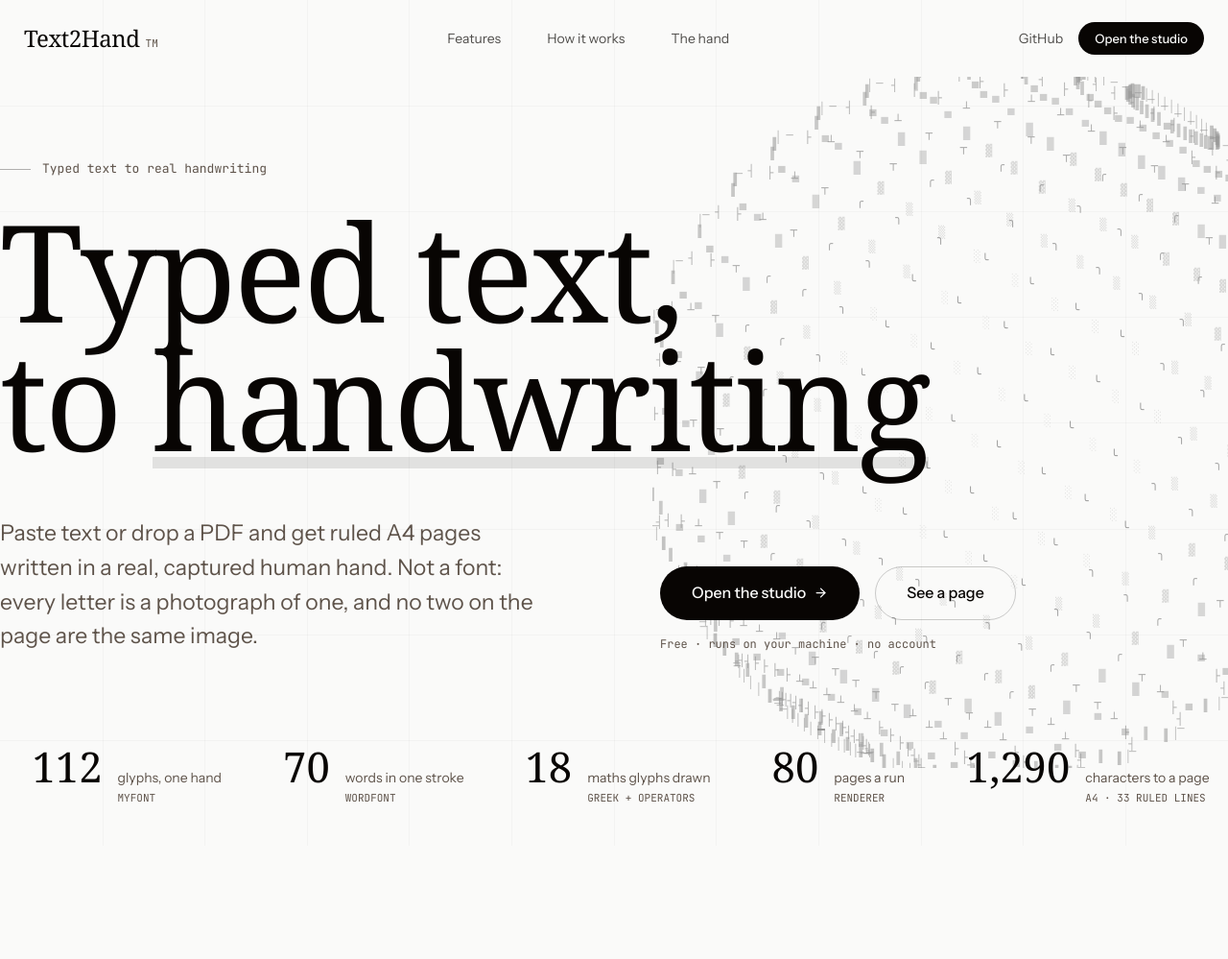
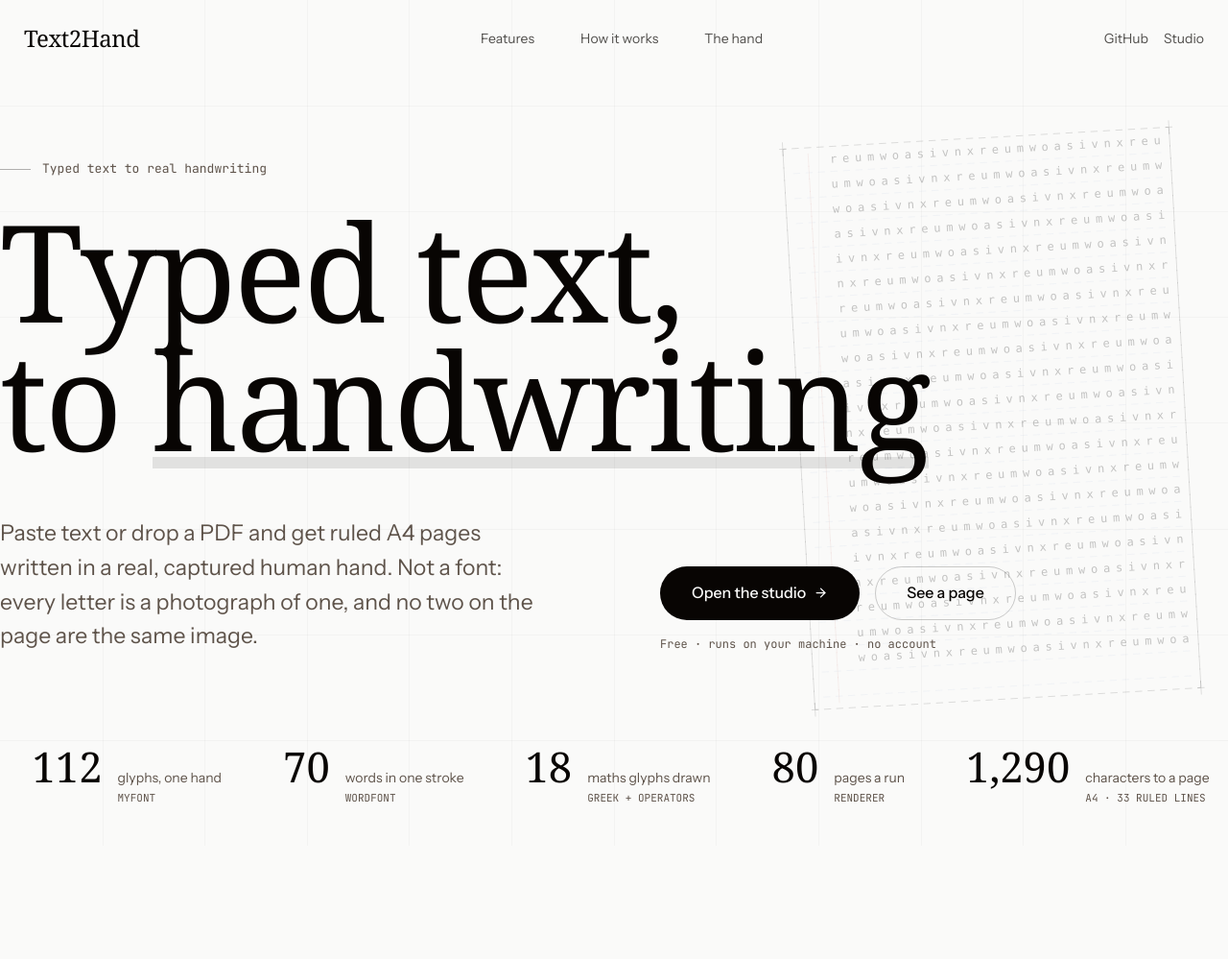
Before and after one commit to pranjalprateek6/Text2Hand, a Flask app: page / in a window 1280 px wide. Shown: the top 999 px of the page at 96% size. Run offline with Flask 3, Linux system fonts and the light colour scheme; some libraries are stand-ins or nearby versions; some web fonts are replaced.

Commit message:
One CTA, no TM, and the sphere becomes a page writing itself
The nav and the hero both carried an "Open the studio" pill in the same
viewport. The hero keeps the button; the nav's becomes a plain Studio link
beside GitHub, so the page has one call to action and a way to get around.

The TM mark is gone from every wordmark. The product is not a trademark and
the affectation came with the template.

The ASCII sphere is replaced by the same idea pointed at this product: a
tilted A4 sheet sketched in characters, faint blue rules, a red margin two
cells in, and letter-like marks arriving line by line behind a blinking pen
cursor. When the page fills it holds, clears, and starts over with a new
scatter of marks. Each cell's mark is deterministic in the page seed, so
written text does not flicker frame to frame; the sheet sways a couple of
degrees as it writes; reduced motion shows a finished page held still.

The browser pane spent the session frozen at 0x0, so the renderer was
verified headlessly instead: fx.js run under Node against a mock canvas
confirms an empty page draws only frame, rules and margin, and a finished
page carries 567 written marks over 660 rule cells and 44 margin cells with
no stray cursor. The DOM changes were verified in the pane, which works
even without rendering frames.

```diff
--- a/static/fx.js
+++ b/static/fx.js
@@ -46,13 +46,19 @@ function wordRotator(host) {
   setInterval(() => { at = (at + 1) % words.length; swap(words[at]); }, 2500);
 }
 
-/* ------------------------------------------------------------ ascii sphere */
+/* -------------------------------------------------------------- ascii page */
 
-function sphere(canvas) {
+/* The template shipped an ASCII sphere here. Ours is an ASCII page: a tilted
+   A4 sheet sketched in characters, faint blue rules and a red margin, with
+   letter-like marks arriving line by line behind a pen cursor. When the page
+   fills, it clears and starts over: the product, drawn in the template's own
+   medium. */
+function asciiPage(canvas) {
   const ctx = canvas.getContext("2d");
   if (!ctx) return;
-  const CHARS = "░▒▓█▀▄▌▐│─┤├┴┬╭╮╰╯";
-  let time = 0.6, raf = null, running = !REDUCED;
+  const INK = "aeimnorsuvwx";
+  const CELL = 13;
+  let t = 0, written = 0, hold = 0, seed = 7, raf = null, running = !REDUCED;
 
   const resize = () => {
     const dpr = devicePixelRatio || 1;
@@ -62,42 +68,73 @@ function sphere(canvas) {
     ctx.setTransform(dpr, 0, 0, dpr, 0, 0);
   };
 
+  // one deterministic mark per cell, so written text does not flicker
+  const mark = (row, col) => INK[(row * 31 + col * 7 + seed * 13) % INK.length];
+
   const paint = () => {
     const r = canvas.getBoundingClientRect();
+    if (!r.width) return;
     ctx.clearRect(0, 0, r.width, r.height);
+
+    const ph = r.height * 0.84;               // A4, portrait
+    const pw = ph / 1.414;
+    const x0 = (r.width - pw) / 2, y0 = (r.height - ph) / 2;
+    const cols = Math.floor(pw / CELL), rows = Math.floor(ph / CELL);
     const cx = r.width / 2, cy = r.height / 2;
-    const radius = Math.min(r.width, r.height) * 0.52;
+
+    ctx.save();
+    ctx.translate(cx, cy);
+    ctx.rotate(-0.055 + Math.sin(t * 0.5) * 0.02);   // resting tilt plus a slow sway
+    ctx.translate(-cx, -cy);
     ctx.font = "12px monospace";
     ctx.textAlign = "center";
     ctx.textBaseline = "middle";
 
-    const pts = [];
-    for (let phi = 0; phi < Math.PI * 2; phi += 0.15) {
-      for (let theta = 0; theta < Math.PI; theta += 0.15) {
-        const x = Math.sin(theta) * Math.cos(phi + time * 0.5);
-        const y = Math.sin(theta) * Math.sin(phi + time * 0.5);
-        const z = Math.cos(theta);
-        const rotY = time * 0.3;
-        const nx = x * Math.cos(rotY) - z * Math.sin(rotY);
-        const nz = x * Math.sin(rotY) + z * Math.cos(rotY);
-        const rotX = time * 0.2;
-        const ny = y * Math.cos(rotX) - nz * Math.sin(rotX);
-        const fz = y * Math.sin(rotX) + nz * Math.cos(rotX);
-        pts.push({ x: cx + nx * radius, y: cy + ny * radius, z: fz,
-                   ch: CHARS[Math.floor(((fz + 1) / 2) * (CHARS.length - 1))] });
-      }
+    const at = (c, row, col, alpha, colour) => {
+      ctx.fillStyle = colour || `rgba(0, 0, 0, ${alpha})`;
+      ctx.fillText(c, x0 + col * CELL + CELL / 2, y0 + row * CELL + CELL / 2);
+    };
+
+    // the sheet's edge
+    for (let c = 0; c < cols; c++) { at("─", 0, c, 0.3); at("─", rows - 1, c, 0.3); }
+    for (let rw = 0; rw < rows; rw++) { at("│", rw, 0, 0.3); at("│", rw, cols - 1, 0.3); }
+    at("╭", 0, 0, 0.35); at("╮", 0, cols - 1, 0.35);
+    at("╰", rows - 1, 0, 0.35); at("╯", rows - 1, cols - 1, 0.35);
+
+    // ruling every other row, and the red margin two cells in
+    for (let rw = 2; rw < rows - 1; rw += 2) {
+      for (let c = 1; c < cols - 1; c++) at("─", rw, c, 0, "rgba(70, 110, 180, 0.13)");
     }
-    pts.sort((a, b) => a.z - b.z);
-    for (const p of pts) {
-      ctx.fillStyle = `rgba(0, 0, 0, ${0.2 + (p.z + 1) * 0.4})`;
-      ctx.fillText(p.ch, p.x, p.y);
+    for (let rw = 1; rw < rows - 1; rw++) at("│", rw, 2, 0, "rgba(180, 60, 50, 0.18)");
+
+    // the writing: lines sit on the rules, indented past the margin
+    const lineRows = [];
+    for (let rw = 2; rw < rows - 2; rw += 2) lineRows.push(rw - 1);
+    const perLine = cols - 5;
+    const total = lineRows.length * perLine;
+    const done = Math.min(written, total);
+    for (let i = 0; i < done; i++) {
+      const row = lineRows[Math.floor(i / perLine)];
+      const col = 4 + (i % perLine);
+      at(mark(row, col), row, col, 0.55);
     }
+    // the pen, blinking at the write head
+    if (done < total && Math.floor(t * 2.4) % 2 === 0) {
+      at("▌", lineRows[Math.floor(done / perLine)], 4 + (done % perLine), 0.8);
+    }
+    ctx.restore();
+    return total;
   };
 
   const loop = () => {
     if (!running) return;
-    paint();
-    time += 0.02;
+    const total = paint() || 0;
+    t += 0.016;
+    if (written >= total && total > 0) {
+      if (++hold > 110) { written = 0; hold = 0; seed = (seed * 17 + 3) % 97; }
+    } else {
+      written += 1.6;                        // a hurried but human pace
+    }
     raf = requestAnimationFrame(loop);
   };
 
@@ -107,7 +144,8 @@ function sphere(canvas) {
   // script runs, and a window resize never comes to correct it. Re-measure
   // and repaint whenever the box itself changes size.
   new ResizeObserver(() => { resize(); paint(); }).observe(canvas);
-  paint();                                   // a still sphere even if frames never run
+  if (REDUCED) written = 1e9;                // a finished page, held still
+  paint();                                   // painted once even if frames never run
   if (!REDUCED) {
     new IntersectionObserver((es) => {
       es.forEach((e) => {
@@ -181,7 +219,7 @@ function reveals() {
 function boot() {
   shrinkNav();
   document.querySelectorAll("[data-words]").forEach(wordRotator);
-  document.querySelectorAll(".fx-sphere").forEach(sphere);
+  document.querySelectorAll(".fx-page").forEach(asciiPage);
   document.querySelectorAll("[data-spotlight]").forEach(spotlight);
   steps();
   reveals();
--- a/static/landing.css
+++ b/static/landing.css
@@ -62,7 +62,7 @@ section { position: relative; }
   opacity: 0.4;
   pointer-events: none;
 }
-.fx-sphere { width: 100%; height: 100%; display: block; }
+.fx-page { width: 100%; height: 100%; display: block; }
 
 .hero__grid { position: absolute; inset: 0; pointer-events: none; opacity: 0.3; }
 .hero__grid i { position: absolute; background: color-mix(in oklch, var(--foreground) 10%, transparent); }
--- a/templates/landing.html
+++ b/templates/landing.html
@@ -19,7 +19,6 @@
   <div class="nav__in">
     <a class="nav__brand" href="/">
       <span class="nav__name">Text2Hand</span>
-      <span class="nav__tm">TM</span>
     </a>
     <nav class="nav__links" aria-label="Sections">
       <a class="growline" href="#features">Features</a>
@@ -29,7 +28,7 @@
     <div class="nav__cta">
       <a class="linkish" href="https://github.com/pranjalprateek6/Text2Hand"
          target="_blank" rel="noreferrer noopener">GitHub</a>
-      <a class="btn btn--sm" href="{{ url_for('studio') }}">Open the studio</a>
+      <a class="linkish growline" href="{{ url_for('studio') }}">Studio</a>
     </div>
   </div>
 </header>
@@ -38,7 +37,7 @@
 
   <!-- --------------------------------------------------------------- hero -->
   <section class="hero">
-    <div class="hero__sphere"><canvas class="fx-sphere" aria-hidden="true"></canvas></div>
+    <div class="hero__sphere"><canvas class="fx-page" role="img" aria-label="A sketched page of ruled paper writing itself, on a loop"></canvas></div>
 
     <div class="hero__grid" aria-hidden="true">
       {% for i in range(1, 8) %}<i class="h" style="top: {{ 12.5 * i }}%"></i>{% endfor %}
@@ -318,7 +317,6 @@ pages.zip &middot; full-size PNGs</pre>
         <div class="footer__brand">
           <a class="nav__brand" href="/">
             <span class="nav__name">Text2Hand</span>
-            <span class="nav__tm">TM</span>
           </a>
           <p>Typed text in, pages in a real hand out. A Python renderer, a captured
             hand, and a studio to drive them.</p>
--- a/templates/studio.html
+++ b/templates/studio.html
@@ -22,7 +22,6 @@
     <header class="bar">
       <a class="bar__home" href="/" title="Back to the front" aria-label="Home">
         <span class="bar__wordmark">Text2Hand</span>
-        <span class="nav__tm" style="font-family: var(--font-mono); font-size: 10px; color: var(--muted-foreground)">TM</span>
       </a>
 
       <nav class="bar__tabs" aria-label="Views">
```
